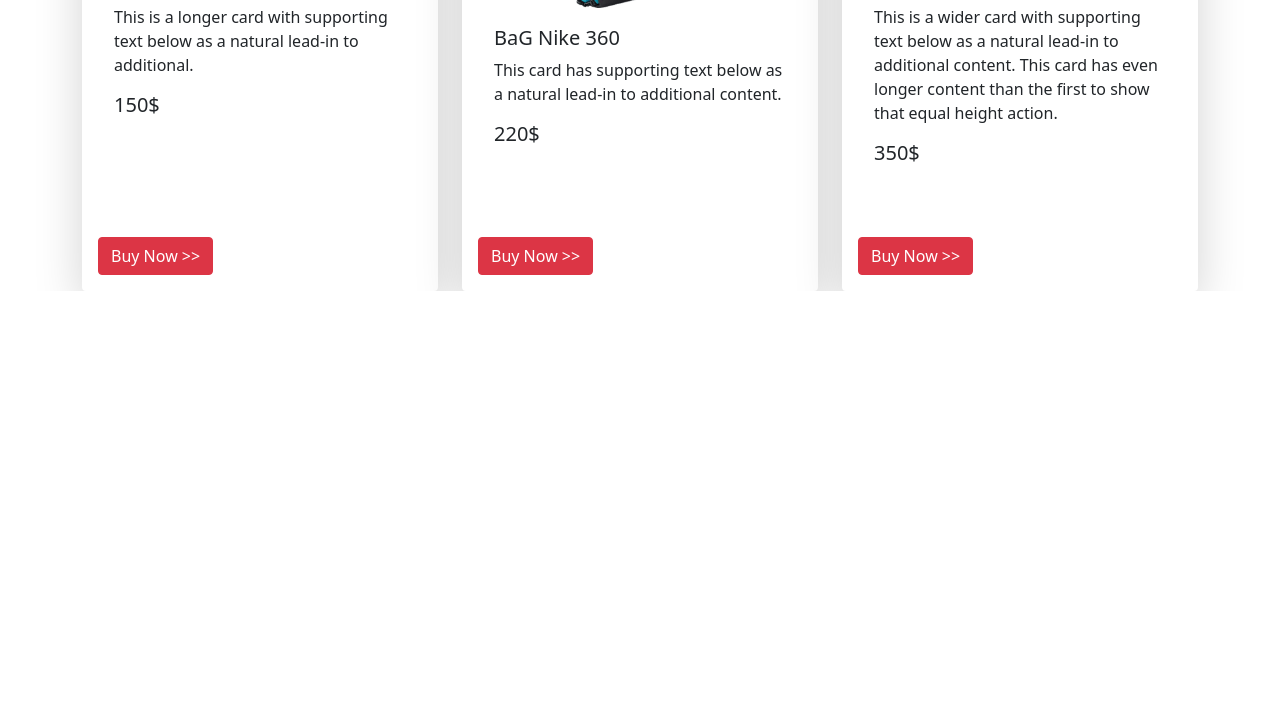
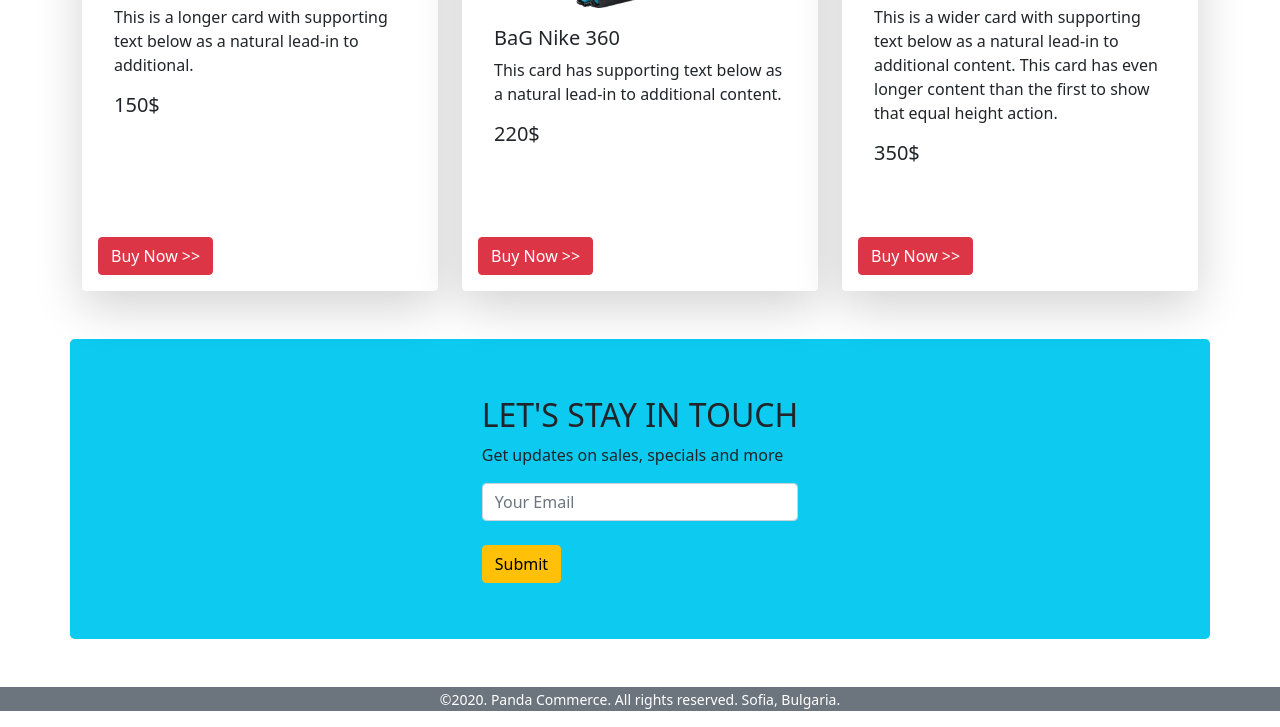
Before and after one commit to asadhossain/panda-commerce, a plain HTML site: page index.html in a window 1280 px wide. Shown: the part 1864-2591 px from the top of the page. Before the commit the page ends 2155 px from the top, so only its background shows below. Drawn offline with nearby package versions, Linux system fonts and the light colour scheme.

Commit message:
full site end

```diff
--- a/index.html
+++ b/index.html
@@ -115,7 +115,7 @@
 
     <main>
 
-        <!-- catagorise section 3 row -->
+        <!-- catagorise section 3 row start -->
         <section>
             <div class="container my-5">
                 <div class="row g-4">
@@ -142,7 +142,9 @@
                 </div>
             </div>
         </section>
+        <!-- catagorise section 3 row end -->
 
+        <!-- Shoes section start  -->
 
         <section class="container">
             <h2>Shoes</h2>
@@ -198,6 +200,9 @@
                 </div>
             </div>
         </section>
+        <!-- Shoes section end -->
+
+        <!-- Backpack section start  -->
         <section class="container mt-5 ">
             <h2>Backpack</h2>
             <div class="row row-cols-1 row-cols-md-2 row-cols-lg-3 g-4">
@@ -252,12 +257,31 @@
                 </div>
             </div>
         </section>
+        <!-- Backpack section end -->
+
+        <!-- Subscrove section start -->
+        <section style="height: 300px;"
+            class="container d-flex justify-content-center bg-info align-items-center rounded-3 mt-5 mb-5">
+
+            <div>
+                <h2>LET'S STAY IN TOUCH</h2>
+                <p>Get updates on sales, specials and more</p>
+                <input class="form-control" type="text" placeholder="Your Email" name="" id=""> <br>
+                <button class="btn btn-warning ">Submit</button>
+            </div>
+
+
+
+        </section>
+
+        <!-- Subscrove section end -->
+
 
     </main>
 
 
-    <footer>
-
+    <footer class="bg-secondary text-white mt-5 text-center">
+        <p><small>©2020. Panda Commerce. All rights reserved. Sofia, Bulgaria.</small></p>
     </footer>
 
 
```
